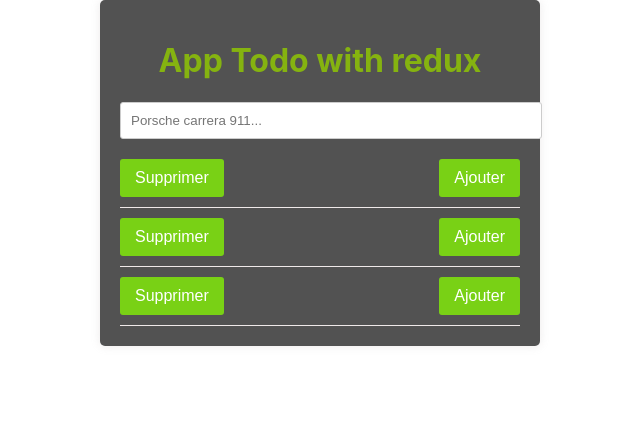
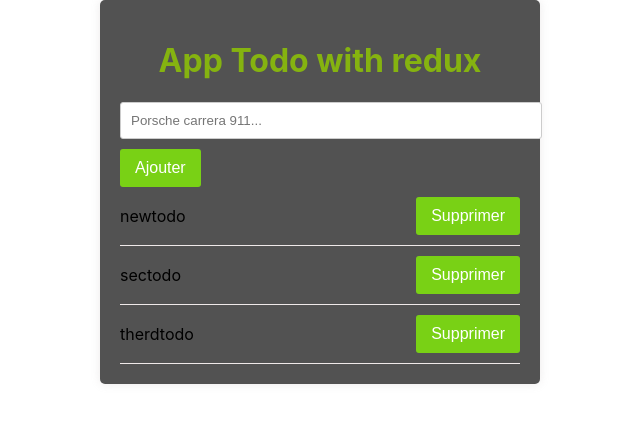
Before and after one commit to seif070/ToDolist, a React (Create React App) app: page / in a window 1280 px wide. Shown: the top 422 px of the page, without its empty margins (320-960 px from the left). Built offline with nearby package versions, Linux system fonts and the light colour scheme.

Commit message:
funf commit

```diff
--- a/src/App.js
+++ b/src/App.js
@@ -1,32 +1,16 @@
 import React, { useState } from 'react';
 import Todolist from './components/Todolist';
 import './App.css';
+import { handleAdd } from './components/redux/Action';
+import { useDispatch } from 'react-redux';
+
+function App() {
+  const [newTodo, setNewTodo] = useState('');
 
 
-function App() {
-  const [todos, setTodos] = useState([]);
-  const [newTodo, setNewTodo] = useState('');
-
-  const handleAddTodo= () => {
-    if (newTodo.trim() !== '') {
-      setTodos([...todos, { text: newTodo, completed: false}]);
-      setNewTodo('');
-    }
-  };
+const dispatch = useDispatch()
 
 
-
-  const deleteTodo = (index) => {
-    const updatedTodos = [...todos];
-    updatedTodos.splice(index, 1);
-    setTodos(updatedTodos);
-  };
-
-  const toggleComplete = (index) => {
-    const updatedTodos = [...todos];
-    updatedTodos[index].completed = !updatedTodos[index].completed;
-    setTodos(updatedTodos);
-  };
 
   return (
     <div className="App">
@@ -37,6 +21,7 @@ function App() {
         value={newTodo}
         onChange={(e) => setNewTodo(e.target.value)}
       />
+      <button onClick={() =>dispatch(handleAdd(newTodo))}>Ajouter</button>
 
       <Todolist  />
 
--- a/src/components/Todo.js
+++ b/src/components/Todo.js
@@ -5,15 +5,12 @@ import { useDispatch } from 'react-redux';
 function Todo({ todo }) {
   const dispatch = useDispatch();
 
-  const handleAddTodo = (todoId) => {
-    dispatch(handleAdd(todoId));
-  };
+
 
   return (
     <li>
-      {todo.discription}
+      {todo.description}
       <button onClick={() => dispatch(handleDelet(todo.id))}>Supprimer</button>
-      <button onClick={() => handleAddTodo(todo.id)}>Ajouter</button>
     </li>
   );
 }
--- a/src/components/Todolist.js
+++ b/src/components/Todolist.js
@@ -7,8 +7,7 @@ function Todolist() {
 
   return (
     <div>
-      {Todos.map((todo) => (
-        <Todo key={todo.id} todo={todo} />
+      {Todos.map((todo) => ( <Todo key={todo.id} todo={todo} />
       ))}
     </div>
   );
--- a/src/components/redux/Action.js
+++ b/src/components/redux/Action.js
@@ -14,7 +14,7 @@ export const Action = createSlice({
     handleAdd: (state, action) => {
       const newItem = {
         id: state.length + 1,
-        description: action.payload.description,
+        description: action.payload,
         checked: false,
       };
       state.push(newItem);
```
